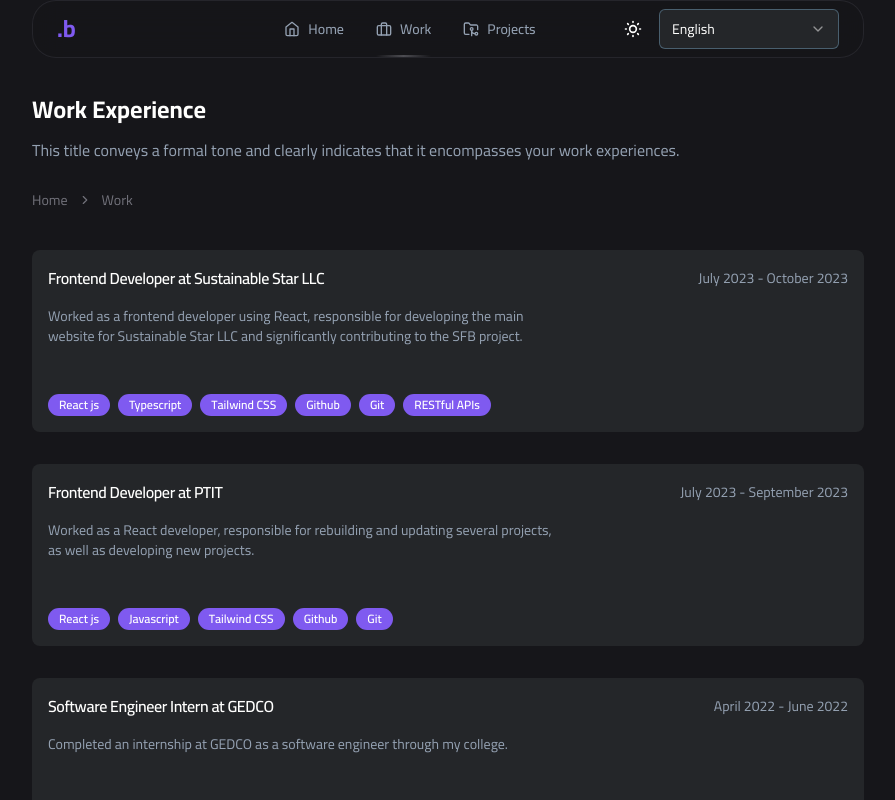
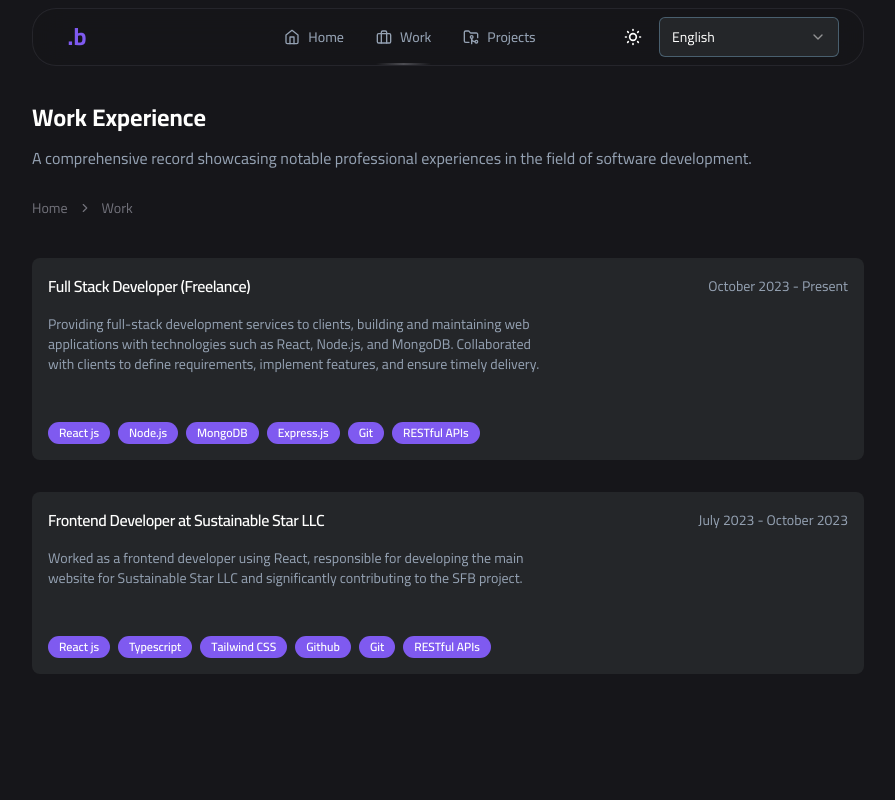
Before and after one commit to khanhtoandng/me, a React (Vite) app: page /work in a window 1280 px wide. Shown: the top 800 px of the page, without its empty margins (192-1087 px from the left). Built offline with nearby package versions, Linux system fonts and the light colour scheme.

Commit message:
update 10 files

```diff
--- a/src/components/custom/Logo.tsx
+++ b/src/components/custom/Logo.tsx
@@ -1,10 +1,45 @@
+import { useState } from "react";
+import { RandomizedTextEffect } from "../ui/text-randomized";
+import { motion, AnimatePresence } from "framer-motion";
+
 export default function Logo() {
+  const [isHovered, setIsHovered] = useState(false);
+
   return (
     <div>
-      <div className="flex cursor-pointer items-center justify-start gap-2">
-        <span className="hovered flex h-10 w-10 cursor-pointer items-center justify-start rounded-full text-2xl font-bold text-[var(--link-color)]">
-          .b
-        </span>
+      <div
+        className="flex cursor-pointer items-center justify-start gap-2"
+        onMouseEnter={() => setIsHovered(true)}
+        onMouseLeave={() => setIsHovered(false)}
+      >
+        <motion.span className="relative flex h-10 w-10 items-center justify-center rounded-full text-2xl font-bold text-[var(--link-color)]">
+          <AnimatePresence>
+            {isHovered ? (
+              <motion.div
+                key="hovered"
+                initial={{ opacity: 0 }}
+                animate={{ opacity: 1 }}
+                exit={{ opacity: 0 }}
+                transition={{ duration: 0 }}
+              >
+                <RandomizedTextEffect
+                  text={"Baraa"}
+                  className="hovered text-base font-bold text-[var(--link-color)]"
+                />
+              </motion.div>
+            ) : (
+              <motion.div
+                key="not-hovered"
+                initial={{ opacity: 0 }}
+                animate={{ opacity: 1 }}
+                exit={{ opacity: 0 }}
+                transition={{ duration: 0.3 }}
+              >
+                .b
+              </motion.div>
+            )}
+          </AnimatePresence>
+        </motion.span>
       </div>
     </div>
   );
--- a/src/components/website/Header.tsx
+++ b/src/components/website/Header.tsx
@@ -10,11 +10,10 @@ export default function Header() {
   const direction = i18n.language === "ar" ? "rtl" : "ltr";
 
   return (
-    <div className="header" dir={direction}>
+    <div className="header max-md:pt-20" dir={direction}>
       <div className="header-content">
         <h1 className="header-title">{t("Header.Title")}</h1>
         <RandomizedTextEffect
-
           text={t("Header.Subtitle")}
           className="subtitle italic"
         />
--- a/src/components/website/Navbar.tsx
+++ b/src/components/website/Navbar.tsx
@@ -72,7 +72,7 @@ export default function Navbar() {
   return (
     <nav
       dir="ltr"
-      className="z-50 flex items-center justify-between gap-5 rounded-3xl border border-zinc-700/40 bg-[var(--mobile-nav)] px-5 text-base backdrop-blur-lg max-md:fixed max-md:left-0 max-md:right-0 max-md:top-0 max-md:w-full max-md:rounded-none max-md:px-3 sm:px-6"
+      className="z-50 md:mt-2 flex items-center justify-between gap-5 rounded-3xl border border-zinc-700/40 bg-[var(--mobile-nav)] px-5 text-base backdrop-blur-lg max-md:fixed max-md:left-0 max-md:right-0 max-md:top-0 max-md:w-full max-md:rounded-none max-md:px-3 sm:px-6"
     >
       <div className="container mx-auto px-0">
         <div className="flex h-14 items-center justify-between">
--- a/src/data/projectsData.ts
+++ b/src/data/projectsData.ts
@@ -33,7 +33,7 @@ export const projectsData: Project[] = [
       "RESTful APIs",
     ],
     links: {
-      website: "https://gradients.vercel.app",
+      website: "https://gradientscss.vercel.app/",
       github: "https://github.com/balshaer/gradients-css",
     },
   },
@@ -82,5 +82,5 @@ export const projectsData: Project[] = [
     links: {
       github: "https://github.com/balshaer/bookstore-api",
     },
-  }
+  },
 ];
--- a/src/languages/ar/Arabic.json
+++ b/src/languages/ar/Arabic.json
@@ -96,7 +96,12 @@
   },
   "WorkExperience": {
     "Title": "الخبرات العملية",
-    "Description": "هذا العنوان يعبر عن الطابع الرسمي ويشير بوضوح إلى تجاربك العملية.",
+    "Description": "سجل شامل يعرض تفاصيل التجارب العملية المميزة التي اكتسبتها في مجال تطوير البرمجيات.",
+    "FullStackDeveloperFreelance": {
+      "Title": "مطوّر واجهات كاملة (عمل حر)",
+      "Date": "أكتوبر 2023 - حتى الآن",
+      "Description": "تقديم خدمات تطوير واجهات كاملة للعملاء، بناء وصيانة تطبيقات الويب باستخدام تقنيات مثل React، Node.js، وMongoDB. التعاون مع العملاء لتحديد المتطلبات، تنفيذ الميزات، وضمان التسليم في الوقت المحدد."
+    },
     "FrontendDeveloperSustainableStar": {
       "Title": "مطور واجهات أمامية في Sustainable Star LLC",
       "Date": "يوليو 2023 - أكتوبر 2023",
--- a/src/languages/en/English.json
+++ b/src/languages/en/English.json
@@ -95,11 +95,15 @@
       "title": "Sustainable Star",
       "description": "Engineered user-friendly interfaces and optimized performance for a startup website using modern web technologies."
     }
-}
-,
+  },
   "WorkExperience": {
     "Title": "Work Experience",
-    "Description": "This title conveys a formal tone and clearly indicates that it encompasses your work experiences.",
+    "Description": "A comprehensive record showcasing notable professional experiences in the field of software development.",
+    "FullStackDeveloperFreelance": {
+      "Title": "Full Stack Developer (Freelance)",
+      "Date": "October 2023 - Present",
+      "Description": "Providing full-stack development services to clients, building and maintaining web applications with technologies such as React, Node.js, and MongoDB. Collaborated with clients to define requirements, implement features, and ensure timely delivery."
+    },
     "FrontendDeveloperSustainableStar": {
       "Title": "Frontend Developer at Sustainable Star LLC",
       "Date": "July 2023 - October 2023",
--- a/src/pages/website/HomePage.tsx
+++ b/src/pages/website/HomePage.tsx
@@ -44,7 +44,7 @@ export default function HomePage() {
         "RESTful APIs",
       ],
       links: {
-        website: "https://gradients.vercel.app",
+        website: "https://gradientscss.vercel.app/",
         github: "https://github.com/balshaer/gradients-css",
       },
     },
@@ -97,6 +97,21 @@ export default function HomePage() {
   ];
 
   const workData = [
+    {
+      id: "full-stack-developer-freelance",
+      title: "WorkExperience.FullStackDeveloperFreelance.Title",
+      company: "Freelance",
+      date: "WorkExperience.FullStackDeveloperFreelance.Date",
+      description: "WorkExperience.FullStackDeveloperFreelance.Description",
+      skills: [
+        "React js",
+        "Node.js",
+        "MongoDB",
+        "Express.js",
+        "Git",
+        "RESTful APIs",
+      ],
+    },
     {
       id: "frontend-developer-sustainable-star",
       title: "WorkExperience.FrontendDeveloperSustainableStar.Title",
--- a/src/pages/website/ProjectsPage.tsx
+++ b/src/pages/website/ProjectsPage.tsx
@@ -40,7 +40,7 @@ export default function ProjectsPage() {
         "RESTful APIs",
       ],
       links: {
-        website: "https://gradients.vercel.app",
+        website: "https://gradientscss.vercel.app/",
         github: "https://github.com/balshaer/gradients-css",
       },
     },
--- a/src/pages/website/WorkPage.tsx
+++ b/src/pages/website/WorkPage.tsx
@@ -15,6 +15,21 @@ export default function WorkPage() {
   const { t, i18n } = useTranslation();
   const direction = i18n.language === "ar" ? "rtl" : "ltr";
   const workData = [
+    {
+      id: "full-stack-developer-freelance",
+      title: "WorkExperience.FullStackDeveloperFreelance.Title",
+      company: "Freelance",
+      date: "WorkExperience.FullStackDeveloperFreelance.Date",
+      description: "WorkExperience.FullStackDeveloperFreelance.Description",
+      skills: [
+        "React js",
+        "Node.js",
+        "MongoDB",
+        "Express.js",
+        "Git",
+        "RESTful APIs",
+      ],
+    },
     {
       id: "frontend-developer-sustainable-star",
       title: "WorkExperience.FrontendDeveloperSustainableStar.Title",
```
Also changed, not shown: 1 other file (tests, documents, lock files or other folders). Lines whose indentation alone changed are shown as unchanged.
